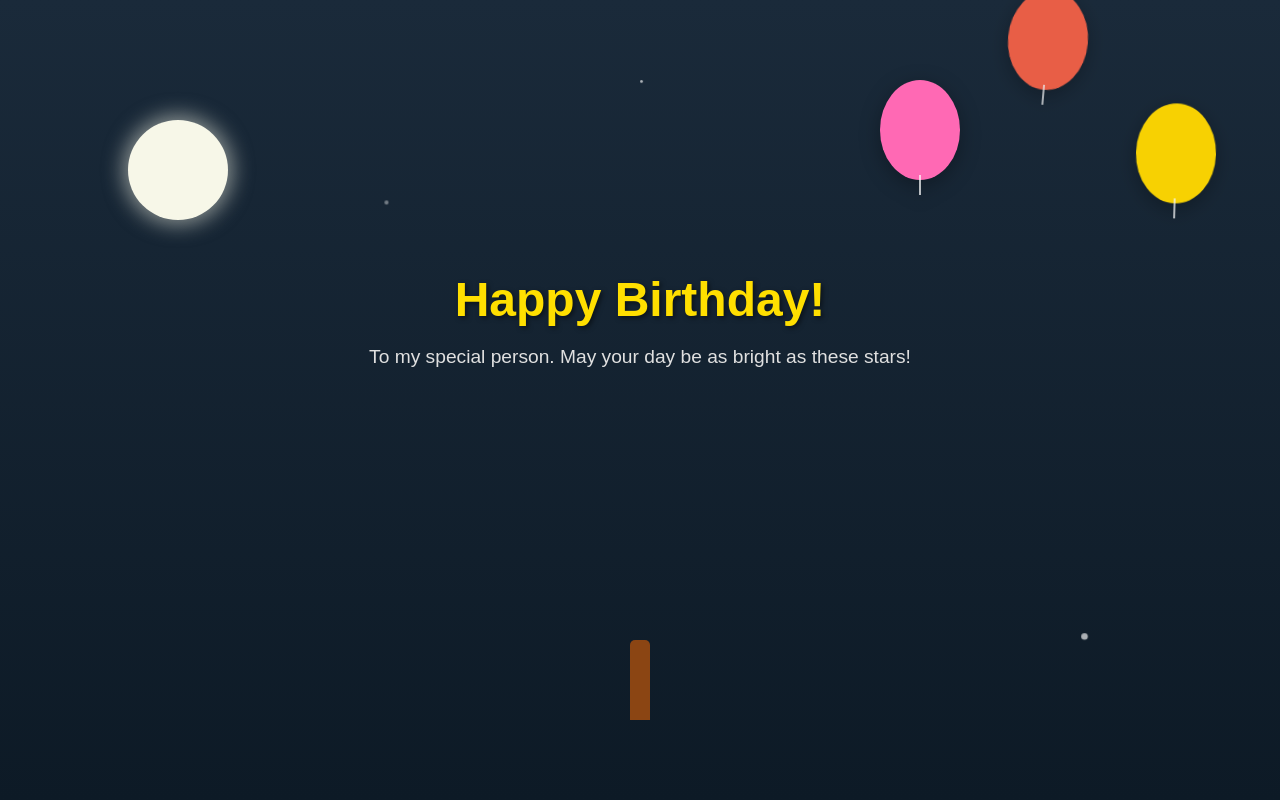
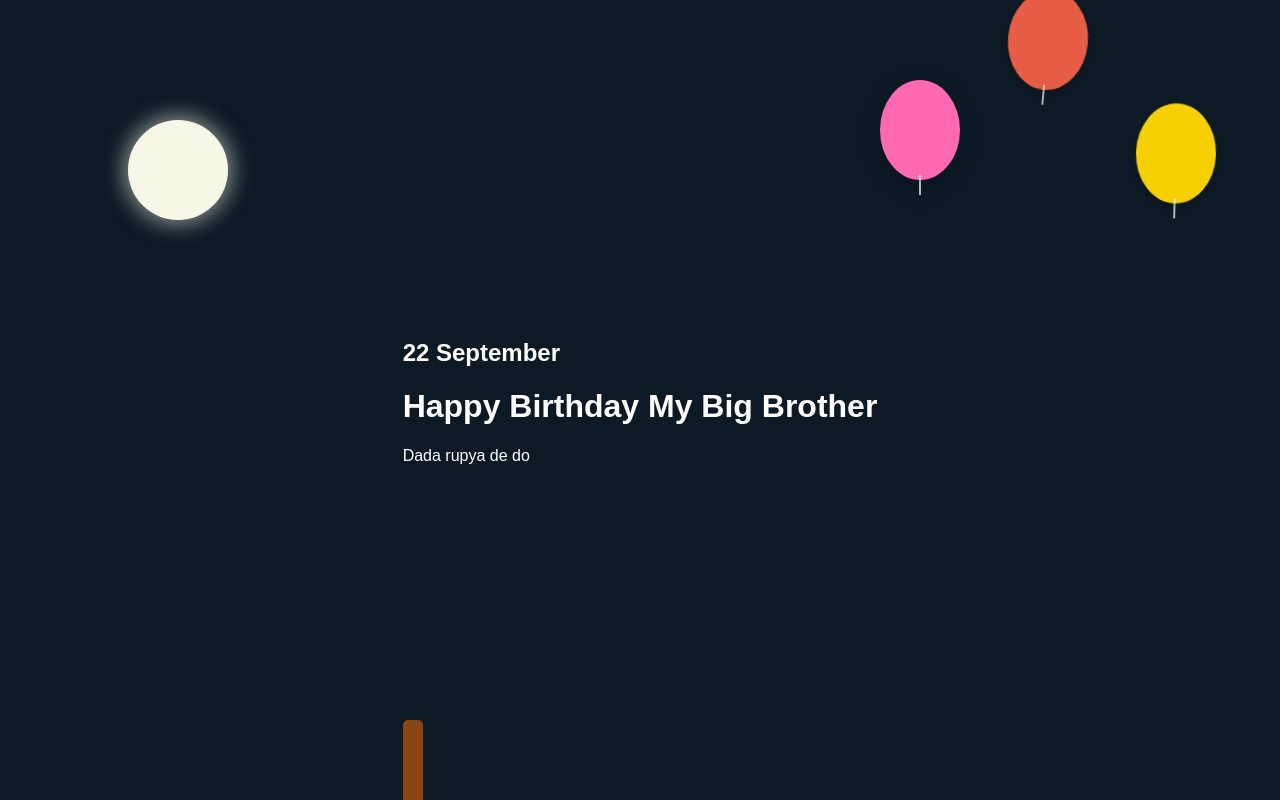
Before and after one commit to Shivu8299/Birthdaybro, a plain HTML site: page index.html in a window 1280 px wide. Drawn offline with Linux system fonts and the light colour scheme.

Commit message:
Update index.html

```diff
--- a/index.html
+++ b/index.html
@@ -3,31 +3,31 @@
 <head>
     <meta charset="UTF-8">
     <meta name="viewport" content="width=device-width, initial-scale=1.0">
-    <title>Happy Birthday Animation</title>
+    <title>Happy Birthday, Big Brother!</title>
     <link rel="stylesheet" href="style.css">
 </head>
 <body>
+
     <div class="animation-container">
-        <div class="sky">
-            <div class="moon"></div>
-            <div class="star star-1"></div>
-            <div class="star star-2"></div>
-            <div class="star star-3"></div>
+        <div class="moon"></div>
+        <div class="balloon balloon-red"></div>
+        <div class="balloon balloon-yellow"></div>
+        <div class="balloon balloon-pink"></div>
 
-            <div class="balloon balloon-red"></div>
-            <div class="balloon balloon-yellow"></div>
-            <div class="balloon balloon-pink"></div>
+        <div id="touch-dot" class="touch-dot"></div>
 
-            <div class="heart-tree-container">
-                <div class="tree-trunk"></div>
-                </div>
+        <div id="tree-container" class="tree-container">
+            <div id="tree-trunk" class="tree-trunk"></div>
+        </div>
 
-            <div class="message-area">
-                <h1 class="main-message">Happy Birthday!</h1>
-                <p class="sub-message">To my special person. May your day be as bright as these stars!</p>
-            </div>
+        <div id="magazine" class="magazine">
+            <h2 class="magazine-date">22 September</h2>
+            <h1 class="magazine-headline">Happy Birthday My Big Brother</h1>
+            <p class="magazine-message">Dada rupya de do</p>
         </div>
+
     </div>
+
     <script src="script.js"></script>
 </body>
 </html>
```
